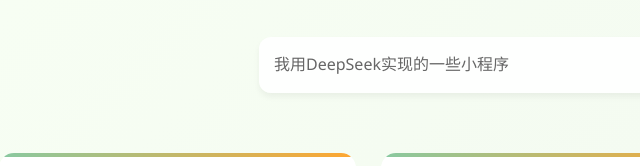
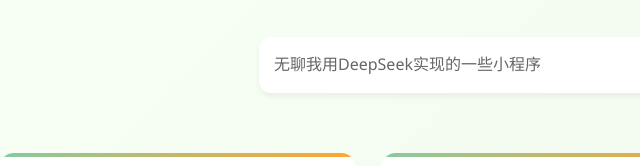
Before and after one commit to china794/china794.github.io, a plain HTML site: page index.html in a window 1280 px wide. Shown: the part 163-329 px from the top of the page, 81-721 px from the left. Drawn offline with Linux system fonts and the light colour scheme.

Commit message:
Update index.html

```diff
--- a/index.html
+++ b/index.html
@@ -160,7 +160,7 @@
         </header>
 
         <p class="intro">
-            我用DeepSeek实现的一些小程序<br>
+            无聊我用DeepSeek实现的一些小程序<br>
         </p>
 
         <div class="project-grid">
```
